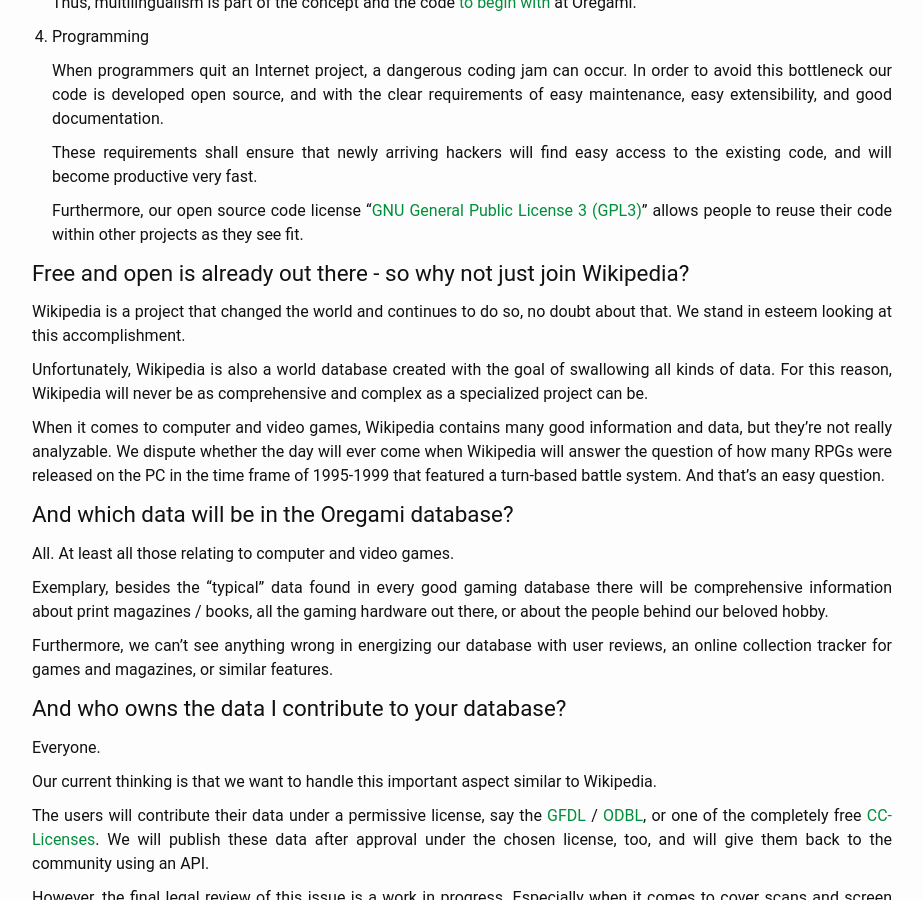
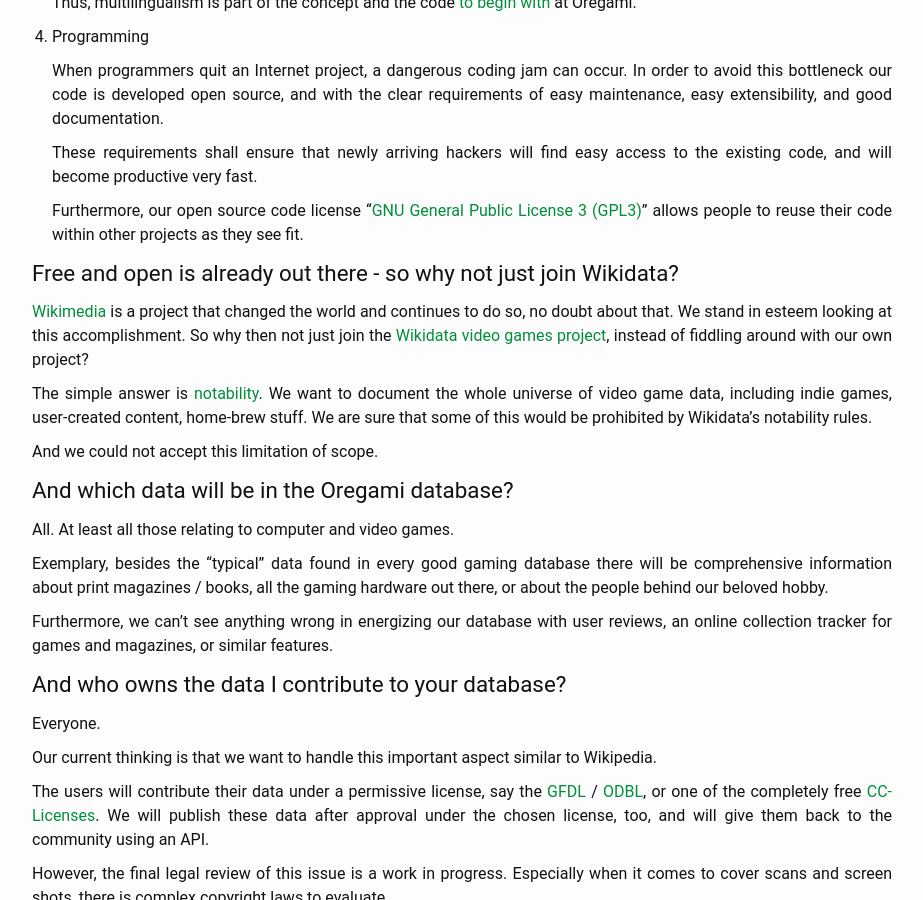
Before and after one commit to oregami/oregami.org-public-website, a Jekyll site: the page built from _pages_en/faq.md, in a window 1280 px wide and 900 px high, scrolled down 1182 px. Shown: the whole window, without its empty margins (178-1101 px from the left). Built offline with Jekyll 4.4.1, drawn with Linux system fonts in a browser that asks for light colours.

Commit message:
FAQ update on Wikipedia

```diff
--- a/_pages_en/faq.md
+++ b/_pages_en/faq.md
@@ -57,13 +57,13 @@
 
     Furthermore, our open source code license "[GNU General Public License 3 (GPL3)](https://en.wikipedia.org/wiki/GNU_General_Public_License#Version_3){:target="_blank"}" allows people to reuse their code within other projects as they see fit.
 
-### Free and open is already out there - so why not just join Wikipedia?
+### Free and open is already out there - so why not just join Wikidata?
 
-Wikipedia is a project that changed the world and continues to do so, no doubt about that. We stand in esteem looking at this accomplishment.
+[Wikimedia](https://www.wikimedia.org){:target="_blank"} is a project that changed the world and continues to do so, no doubt about that. We stand in esteem looking at this accomplishment. So why then not just join the [Wikidata video games project](https://www.wikidata.org/wiki/Wikidata:WikiProject_Video_games){:target="_blank"}, instead of fiddling around with our own project?
 
-Unfortunately, Wikipedia is also a world database created with the goal of swallowing all kinds of data. For this reason, Wikipedia will never be as comprehensive and complex as a specialized project can be.
+The simple answer is [notability](https://www.wikidata.org/wiki/Wikidata:Notability){:target="_blank"}. We want to document the whole universe of video game data, including indie games, user-created content, home-brew stuff. We are sure that some of this would be prohibited by Wikidata's notability rules.
 
-When it comes to computer and video games, Wikipedia contains many good information and data, but they're not really analyzable. We dispute whether the day will ever come when Wikipedia will answer the question of how many RPGs were released on the PC in the time frame of 1995-1999 that featured a turn-based battle system. And that's an easy question.
+And we could not accept this limitation of scope.
 
 ### And which data will be in the Oregami database?
 
```
